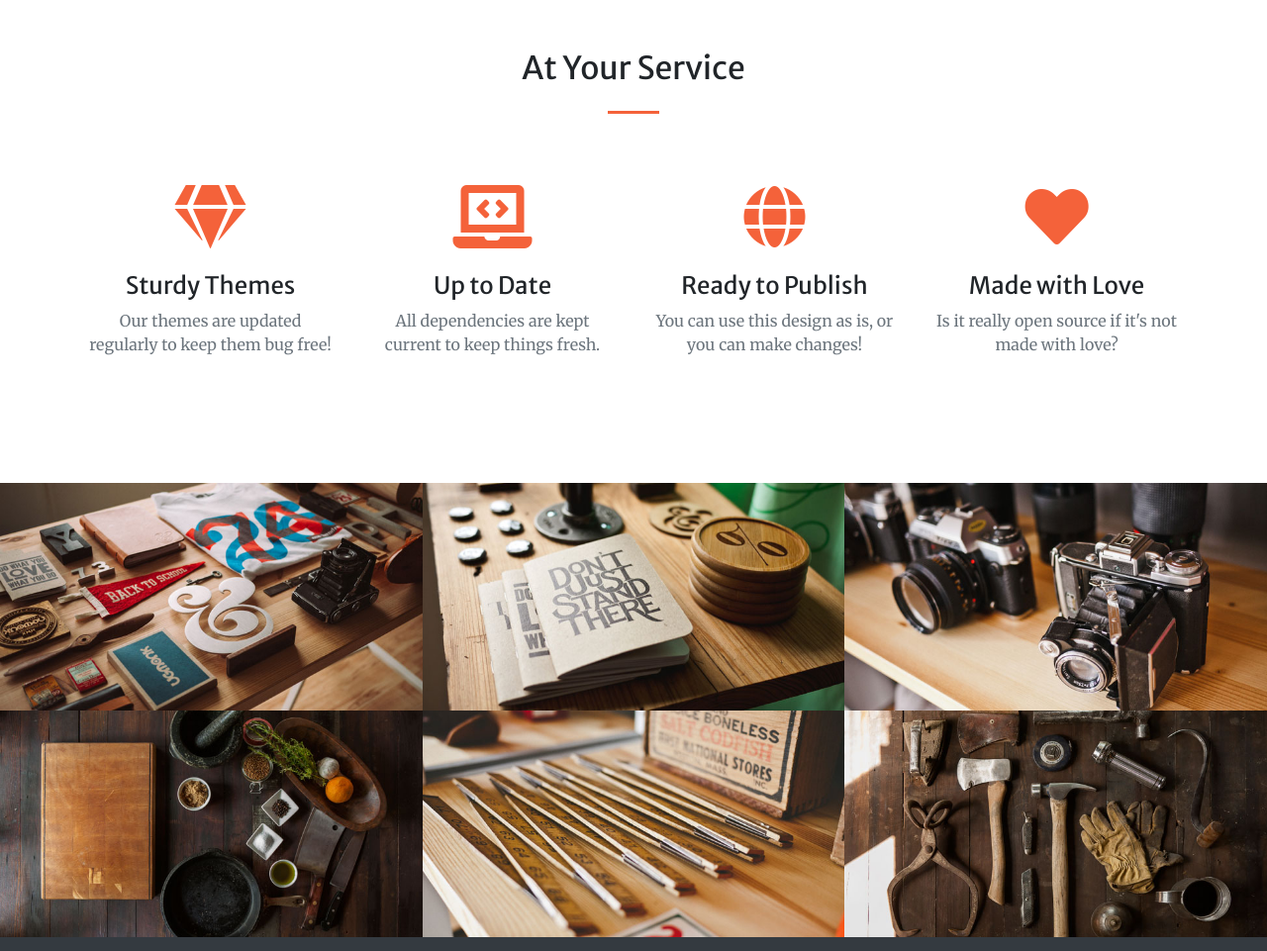
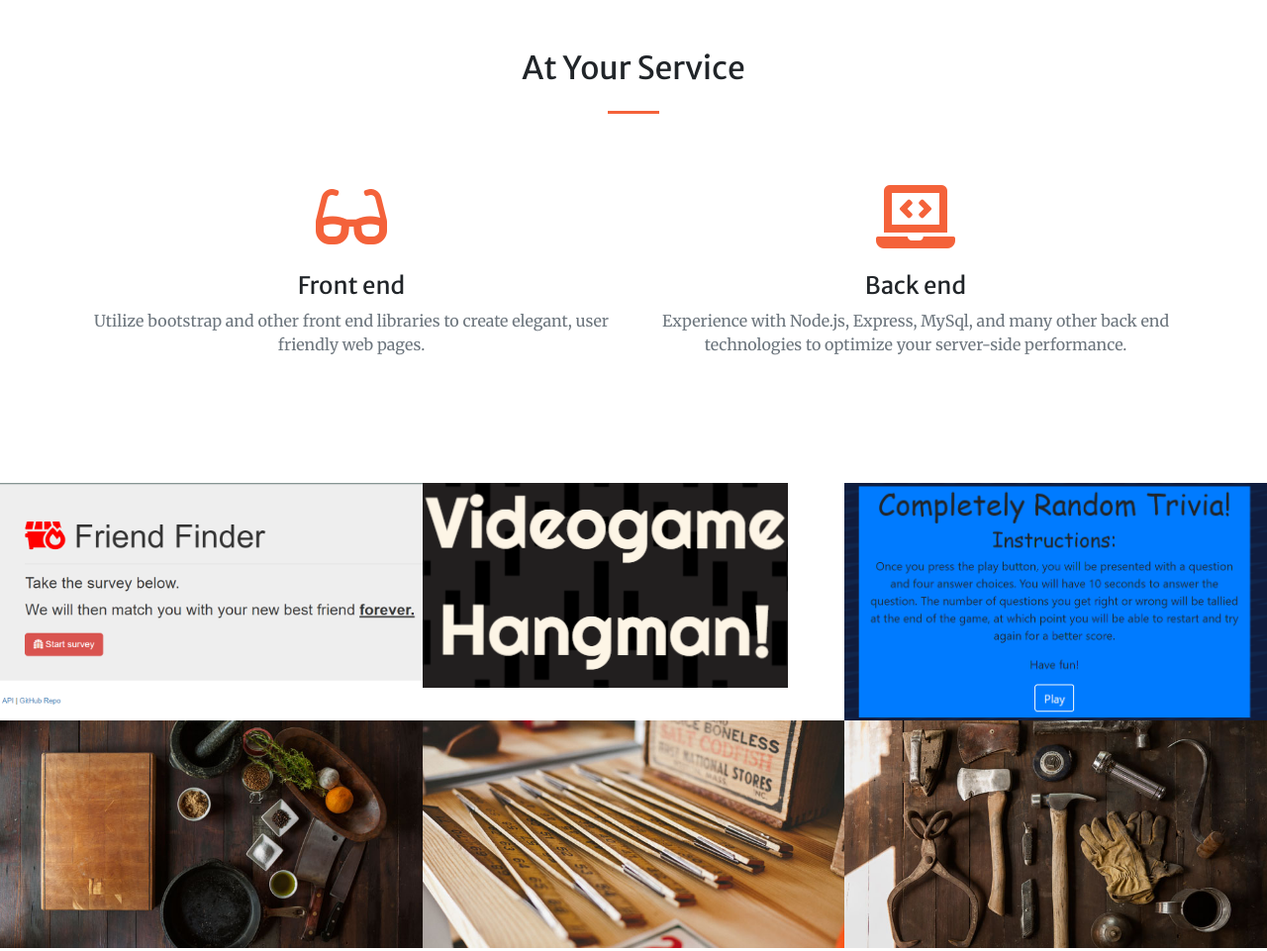
Before and after one commit to JordanMRabideau/New-Portfolio, a website with bundled scripts: page index.html in a window 1280 px wide. Shown: the part 1380-2341 px from the top of the page at 99% size. Built offline with nearby package versions, Linux system fonts and the light colour scheme.

Commit message:
portfolio stuff

```diff
--- a/index.html
+++ b/index.html
@@ -96,32 +96,18 @@
       <h2 class="text-center mt-0">At Your Service</h2>
       <hr class="divider my-4">
       <div class="row">
-        <div class="col-lg-3 col-md-6 text-center">
+        <div class="col-lg-6 col-md-6 text-center">
           <div class="mt-5">
-            <i class="fas fa-4x fa-gem text-primary mb-4"></i>
-            <h3 class="h4 mb-2">Sturdy Themes</h3>
-            <p class="text-muted mb-0">Our themes are updated regularly to keep them bug free!</p>
+            <i class="fas fa-4x fa-glasses text-primary mb-4"></i>
+            <h3 class="h4 mb-2">Front end</h3>
+            <p class="text-muted mb-0">Utilize bootstrap and other front end libraries to create elegant, user friendly web pages.</p>
           </div>
         </div>
-        <div class="col-lg-3 col-md-6 text-center">
+        <div class="col-lg-6 col-md-6 text-center">
           <div class="mt-5">
             <i class="fas fa-4x fa-laptop-code text-primary mb-4"></i>
-            <h3 class="h4 mb-2">Up to Date</h3>
-            <p class="text-muted mb-0">All dependencies are kept current to keep things fresh.</p>
-          </div>
-        </div>
-        <div class="col-lg-3 col-md-6 text-center">
-          <div class="mt-5">
-            <i class="fas fa-4x fa-globe text-primary mb-4"></i>
-            <h3 class="h4 mb-2">Ready to Publish</h3>
-            <p class="text-muted mb-0">You can use this design as is, or you can make changes!</p>
-          </div>
-        </div>
-        <div class="col-lg-3 col-md-6 text-center">
-          <div class="mt-5">
-            <i class="fas fa-4x fa-heart text-primary mb-4"></i>
-            <h3 class="h4 mb-2">Made with Love</h3>
-            <p class="text-muted mb-0">Is it really open source if it's not made with love?</p>
+            <h3 class="h4 mb-2">Back end</h3>
+            <p class="text-muted mb-0">Experience with Node.js, Express, MySql, and many other back end technologies to optimize your server-side performance.</p>
           </div>
         </div>
       </div>
@@ -134,10 +120,10 @@
       <div class="row no-gutters">
         <div class="col-lg-4 col-sm-6">
           <a class="portfolio-box" href="img/portfolio/fullsize/1.jpg">
-            <img class="img-fluid" src="img/portfolio/thumbnails/1.jpg" alt="">
+            <img class="img-fluid" src="img/portfolio/thumbnails/FriendFinder.png" alt="">
             <div class="portfolio-box-caption">
               <div class="project-category text-white-50">
-                Category
+                Friend Finder
               </div>
               <div class="project-name">
                 Project Name
@@ -147,10 +133,10 @@
         </div>
         <div class="col-lg-4 col-sm-6">
           <a class="portfolio-box" href="img/portfolio/fullsize/2.jpg">
-            <img class="img-fluid" src="img/portfolio/thumbnails/2.jpg" alt="">
+            <img class="img-fluid" src="img/portfolio/thumbnails/Hangman.png" alt="">
             <div class="portfolio-box-caption">
               <div class="project-category text-white-50">
-                Category
+                Videogame Hangman
               </div>
               <div class="project-name">
                 Project Name
@@ -160,10 +146,10 @@
         </div>
         <div class="col-lg-4 col-sm-6">
           <a class="portfolio-box" href="img/portfolio/fullsize/3.jpg">
-            <img class="img-fluid" src="img/portfolio/thumbnails/3.jpg" alt="">
+            <img class="img-fluid" src="img/portfolio/thumbnails/Trivia.png" alt="">
             <div class="portfolio-box-caption">
               <div class="project-category text-white-50">
-                Category
+                Trivia Game
               </div>
               <div class="project-name">
                 Project Name
@@ -215,12 +201,12 @@
   </section>
 
   <!-- Call to Action Section -->
-  <section class="page-section bg-dark text-white">
+  <!-- <section class="page-section bg-dark text-white">
     <div class="container text-center">
       <h2 class="mb-4">Free Download at Start Bootstrap!</h2>
       <a class="btn btn-light btn-xl" href="https://startbootstrap.com/themes/creative/">Download Now!</a>
     </div>
-  </section>
+  </section> -->
 
   <!-- Contact Section -->
   <section class="page-section" id="contact">
```
Also changed, not shown: img/portfolio/thumbnails/FriendFinder.png (added), img/portfolio/thumbnails/Hangman.png (added), img/portfolio/thumbnails/Trivia.png (added).
